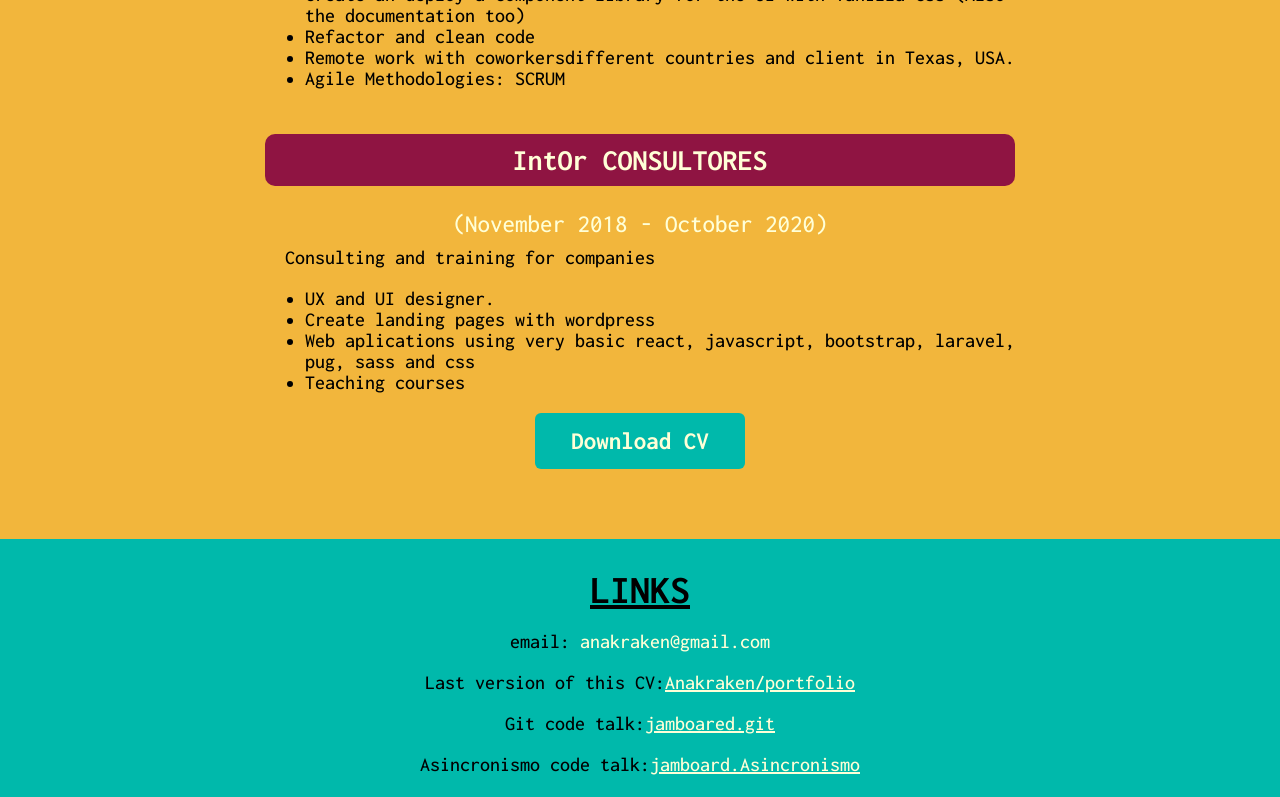
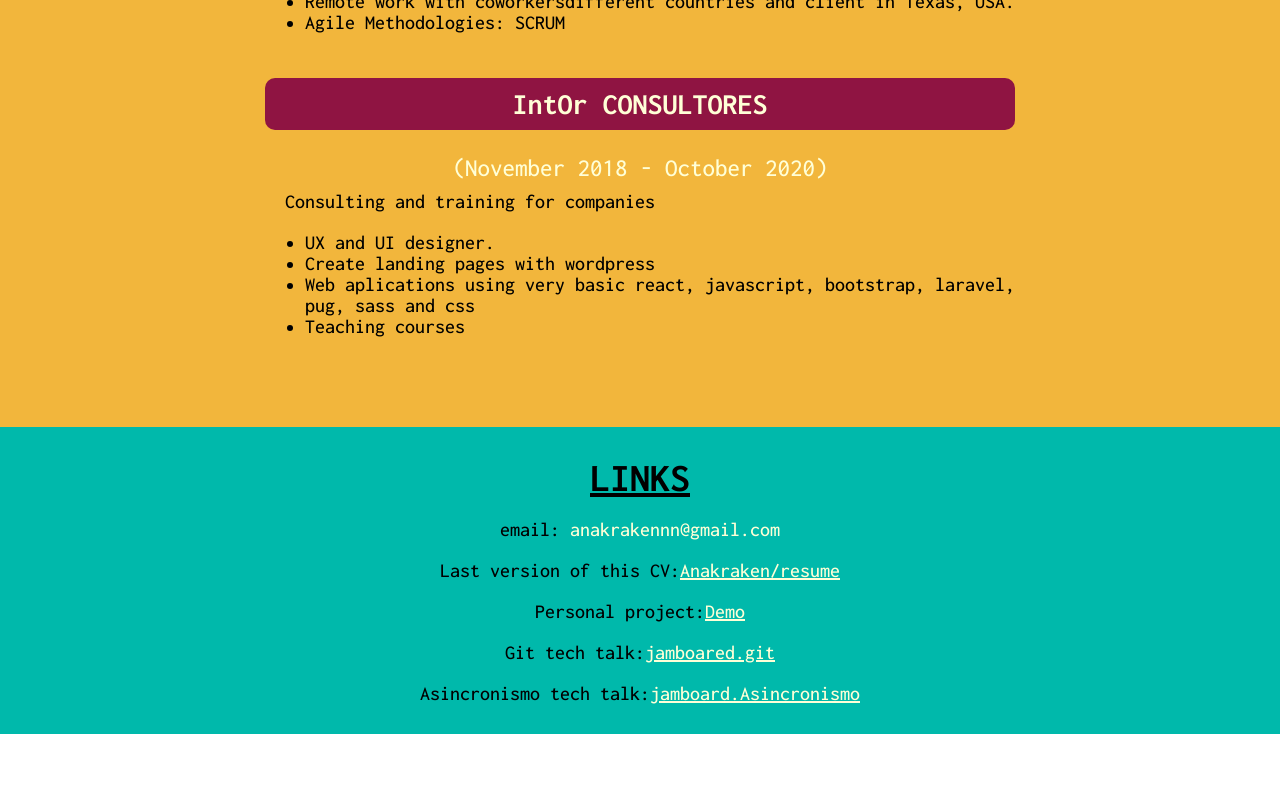
Before and after one commit to Anakraken/cv, a React (Create React App) app: page / in a window 1280 px wide. Shown: the part 3057-3854 px from the top of the page. After the commit the page ends 3791 px from the top, so only its background shows below. Built offline with nearby package versions, Linux system fonts and the light colour scheme.

Commit message:
fix email and temporary remove download button

```diff
--- a/src/views/About/components/Presentation/index.js
+++ b/src/views/About/components/Presentation/index.js
@@ -16,7 +16,7 @@ const Presentation = () => {
     <PresentationContainer>
         <ProfileContainer>
           <img src={AboutPic} alt="Profile-Pic2"/>
-          <Button />
+          {/* <Button /> */}
         </ProfileContainer>
 
         <InfoContainer >
--- a/src/views/Experience/index.js
+++ b/src/views/Experience/index.js
@@ -28,7 +28,7 @@ const Experience = () => {
           ))
         }
 
-        <Button />
+        {/* <Button /> */}
     </ExpContainer>
   )
 }
--- a/src/views/Footer/index.js
+++ b/src/views/Footer/index.js
@@ -9,26 +9,32 @@ const Footer = () => {
       <h1>LINKS</h1>
 
       <p>
-      email: <a>anakraken@gmail.com</a>
+      email: <a>anakrakennn@gmail.com</a>
       </p>
 
        <p>
         Last version of this CV:
         <a href='https://github.com/Anakraken/portfolio/blob/main/README.md'>
-          Anakraken/portfolio
+          Anakraken/resume
         </a>
       </p>
 
+      <p>
+        Personal project:
+        <a href='https://anakraken.github.io/login/'>
+          Demo
+        </a>
+      </p>
 
       <p>
-      Git code talk:
+      Git tech talk:
         <a href='https://jamboard.google.com/d/1H08EdamGAC7eNf8QVNeFafeZ6BwNwRtPBD3Ykxo5csg/viewer?f=0'>
           jamboared.git
         </a>
       </p>
 
       <p>
-      Asincronismo code talk:
+      Asincronismo tech talk:
         <a href='https://jamboard.google.com/d/1qmk2OGrl0XLArgN_LUBbs7BurBOxHuN_3BVnwAbJ0ow/viewer?f=0'>
           jamboard.Asincronismo
         </a>
```
